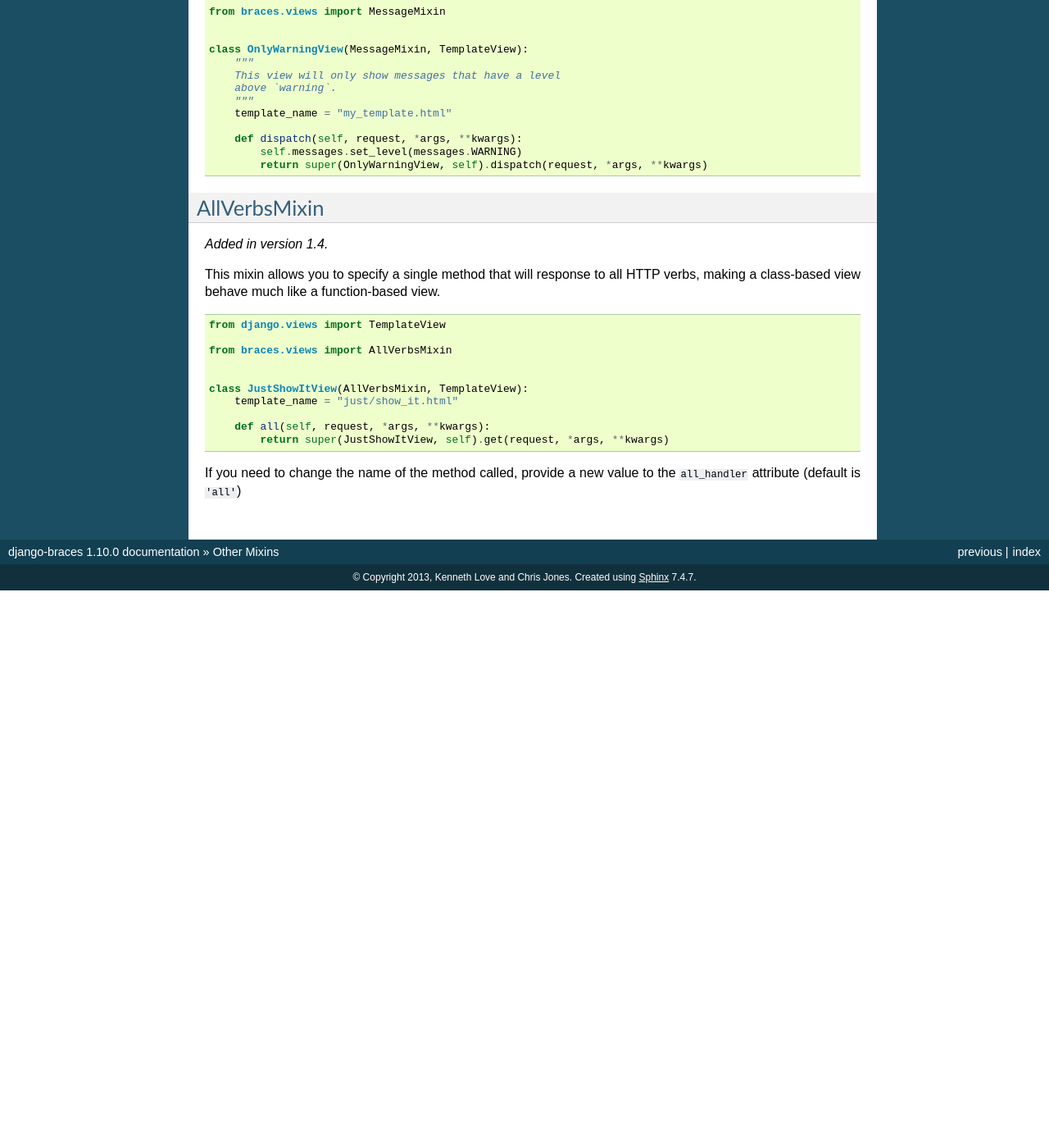
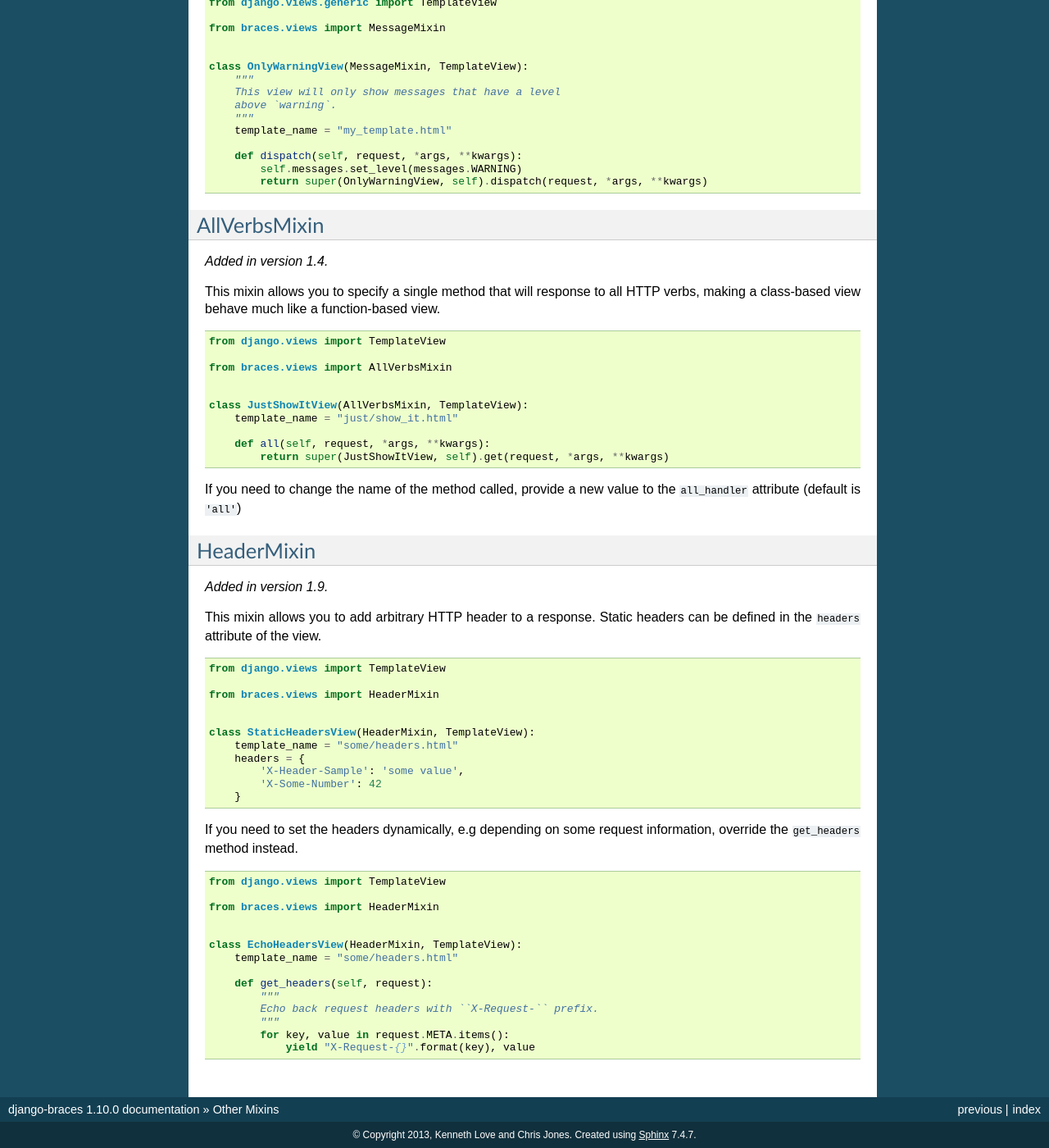
Before and after one commit to brack3t/django-braces, a Sphinx documentation site: the page built from docs/other.rst, in a window 1280 px wide and 1400 px high, scrolled down 8721 px. Shown: the whole window at 82% size. Built offline with Sphinx 7.4.7, drawn with Linux system fonts in a browser that asks for light colours; before the commit the page ends 9441 px from its top, so only the background shows below that; some of the changed text lies outside the part shown.

Commit message:
Add documentation for HeaderMixin.

```diff
--- a/docs/other.rst
+++ b/docs/other.rst
@@ -582,3 +582,48 @@ This mixin allows you to specify a single method that will response to all HTTP
             return super(JustShowItView, self).get(request, *args, **kwargs)
 
 If you need to change the name of the method called, provide a new value to the ``all_handler`` attribute (default is ``'all'``)
+
+
+
+.. _HeaderMixin:
+
+HeaderMixin
+-------------
+
+.. versionadded:: 1.9
+
+This mixin allows you to add arbitrary HTTP header to a response. Static headers can be defined in the ``headers`` attribute of the view.
+
+::
+
+    from django.views import TemplateView
+
+    from braces.views import HeaderMixin
+
+
+    class StaticHeadersView(HeaderMixin, TemplateView):
+        template_name = "some/headers.html"
+        headers = {
+            'X-Header-Sample': 'some value',
+            'X-Some-Number': 42
+        }
+
+
+If you need to set the headers dynamically, e.g depending on some request information, override the ``get_headers`` method instead.
+
+::
+
+    from django.views import TemplateView
+
+    from braces.views import HeaderMixin
+
+
+    class EchoHeadersView(HeaderMixin, TemplateView):
+        template_name = "some/headers.html"
+
+        def get_headers(self, request):
+            """
+            Echo back request headers with ``X-Request-`` prefix.
+            """
+            for key, value in request.META.items():
+                yield "X-Request-{}".format(key), value
```
